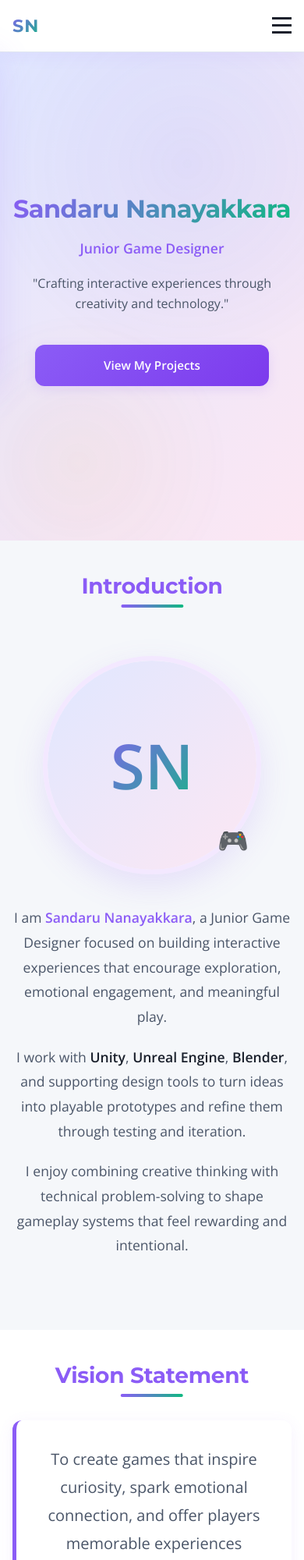
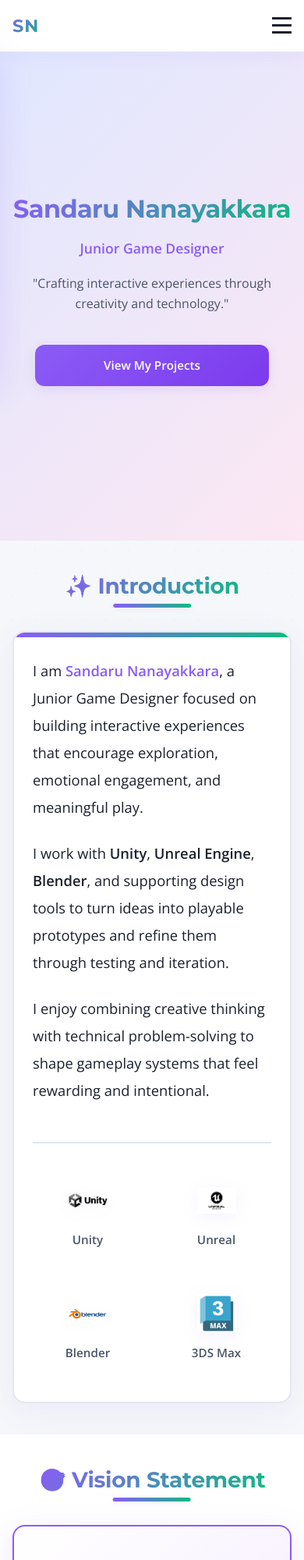
Before and after one commit to White-Rabbit-S/ePortfolio, a plain HTML site: page index.html in a window 390 px wide. Shown: the top 2000 px of the page at 78% size. Drawn offline with nearby package versions, Linux system fonts and the light colour scheme.

Commit message:
Add files via upload

```diff
--- a/assets/css/styles.css
+++ b/assets/css/styles.css
@@ -52,6 +52,26 @@ body {
     padding-top: 75px;
     -webkit-font-smoothing: antialiased;
     -moz-osx-font-smoothing: grayscale;
+    position: relative;
+}
+
+/* Subtle Dot Pattern Background */
+body::before {
+    content: '';
+    position: fixed;
+    top: 0;
+    left: 0;
+    width: 100%;
+    height: 100%;
+    background-image: radial-gradient(circle, rgba(139, 92, 246, 0.03) 1px, transparent 1px);
+    background-size: 30px 30px;
+    pointer-events: none;
+    z-index: 0;
+}
+
+body > * {
+    position: relative;
+    z-index: 1;
 }
 
 /* ====================================
@@ -265,28 +285,78 @@ a:hover {
     overflow: hidden;
 }
 
-.hero::before {
-    content: '';
+/* Floating Logos Background */
+.floating-logos {
     position: absolute;
-    width: 500px;
-    height: 500px;
-    background: radial-gradient(circle, rgba(99, 102, 241, 0.08) 0%, transparent 70%);
-    border-radius: 50%;
-    top: -100px;
-    right: -100px;
-    animation: pulse 4s ease-in-out infinite;
+    width: 100%;
+    height: 100%;
+    top: 0;
+    left: 0;
+    z-index: 0;
+    pointer-events: none;
 }
 
-.hero::after {
-    content: '';
+.float-logo {
     position: absolute;
-    width: 400px;
-    height: 400px;
-    background: radial-gradient(circle, rgba(245, 158, 11, 0.08) 0%, transparent 70%);
-    border-radius: 50%;
-    bottom: -100px;
-    left: -100px;
-    animation: pulse 5s ease-in-out infinite;
+    opacity: 0.08;
+    filter: grayscale(100%);
+    transition: all 0.3s ease;
+}
+
+.float-logo:hover {
+    opacity: 0.15;
+    filter: grayscale(0%);
+}
+
+.logo-1 {
+    width: 120px;
+    top: 15%;
+    left: 10%;
+    animation: float 6s ease-in-out infinite;
+}
+
+.logo-2 {
+    width: 100px;
+    top: 60%;
+    left: 8%;
+    animation: float 7s ease-in-out infinite 1s;
+}
+
+.logo-3 {
+    width: 90px;
+    top: 25%;
+    right: 12%;
+    animation: float 8s ease-in-out infinite 2s;
+}
+
+.logo-4 {
+    width: 110px;
+    top: 65%;
+    right: 15%;
+    animation: float 7.5s ease-in-out infinite 0.5s;
+}
+
+.logo-5 {
+    width: 95px;
+    top: 45%;
+    left: 5%;
+    animation: float 6.5s ease-in-out infinite 1.5s;
+}
+
+.logo-6 {
+    width: 85px;
+    top: 80%;
+    right: 8%;
+    animation: float 8.5s ease-in-out infinite 2.5s;
+}
+
+@keyframes float {
+    0%, 100% {
+        transform: translateY(0px) rotate(0deg);
+    }
+    50% {
+        transform: translateY(-20px) rotate(5deg);
+    }
 }
 
 @keyframes pulse {
@@ -303,6 +373,7 @@ a:hover {
 .hero-content {
     max-width: 800px;
     z-index: 1;
+    position: relative;
 }
 
 .hero h1 {
@@ -348,6 +419,11 @@ a:hover {
     display: inline-block;
     left: 50%;
     transform: translateX(-50%);
+    font-size: 2.8rem;
+    background: linear-gradient(135deg, var(--accent-primary), var(--highlight));
+    -webkit-background-clip: text;
+    -webkit-text-fill-color: transparent;
+    background-clip: text;
 }
 
 .section-title::after {
@@ -356,10 +432,11 @@ a:hover {
     bottom: -10px;
     left: 50%;
     transform: translateX(-50%);
-    width: 80px;
-    height: 4px;
+    width: 100px;
+    height: 5px;
     background: linear-gradient(90deg, var(--accent-primary), var(--highlight));
-    border-radius: 2px;
+    border-radius: 3px;
+    box-shadow: 0 2px 8px var(--shadow-light);
 }
 
 .section-alt {
@@ -367,51 +444,101 @@ a:hover {
 }
 
 /* ====================================
-   ABOUT SECTION
+   ABOUT / INTRO SECTION
    ==================================== */
-.about-container {
-    display: grid;
-    grid-template-columns: 1fr 2fr;
-    gap: 4rem;
-    align-items: center;
-    padding: 2rem 0;
+.intro-card {
+    background: var(--card-bg);
+    border-radius: 24px;
+    padding: 3rem;
+    box-shadow: 0 10px 40px var(--shadow-light);
+    border: 2px solid var(--border-color);
+    max-width: 900px;
+    margin: 0 auto;
+    position: relative;
+    overflow: hidden;
 }
 
-.about-image {
-    text-align: center;
+.intro-card::before {
+    content: '';
+    position: absolute;
+    top: 0;
+    left: 0;
+    width: 100%;
+    height: 6px;
+    background: linear-gradient(90deg, var(--accent-primary), var(--highlight));
 }
 
-.about-image img {
-    width: 280px;
-    height: 280px;
-    border-radius: 50%;
-    border: 6px solid var(--accent-secondary);
-    object-fit: cover;
-    box-shadow: 0 15px 40px var(--shadow-medium);
+.intro-card p {
+    font-size: 1.15rem;
+    line-height: 1.9;
+    margin-bottom: 1.5rem;
+    color: var(--text-primary);
+}
+
+/* Tool Icons Grid */
+.tool-icons {
+    display: grid;
+    grid-template-columns: repeat(auto-fit, minmax(120px, 1fr));
+    gap: 2rem;
+    margin-top: 3rem;
+    padding-top: 2rem;
+    border-top: 2px solid var(--border-color);
+}
+
+.tool-icon {
+    display: flex;
+    flex-direction: column;
+    align-items: center;
+    gap: 0.75rem;
+    transition: var(--transition);
+    padding: 1rem;
+    border-radius: 12px;
+}
+
+.tool-icon:hover {
+    background: var(--accent-secondary);
+    transform: translateY(-5px);
+}
+
+.tool-icon img {
+    width: 60px;
+    height: 60px;
+    object-fit: contain;
+    filter: drop-shadow(0 4px 10px var(--shadow-light));
     transition: var(--transition);
 }
 
-.about-image img:hover {
-    transform: scale(1.05);
-    box-shadow: 0 20px 50px var(--shadow-hover);
+.tool-icon:hover img {
+    transform: scale(1.1);
+    filter: drop-shadow(0 6px 15px var(--shadow-medium));
 }
 
-.about-text p {
-    font-size: 1.1rem;
-    line-height: 1.8;
+.tool-icon span {
+    font-size: 0.95rem;
+    font-weight: 600;
+    color: var(--text-secondary);
+    text-align: center;
 }
 
 /* ====================================
    VISION SECTION
    ==================================== */
 .vision-box {
-    background-color: var(--card-bg);
-    padding: 2rem;
-    border-left: 5px solid var(--accent-primary);
-    border-radius: 12px;
+    background: linear-gradient(135deg, var(--card-bg) 0%, var(--accent-secondary) 100%);
+    padding: 3rem;
+    border-radius: 24px;
     max-width: 900px;
     margin: 0 auto;
-    box-shadow: 0 4px 20px var(--shadow-light);
+    box-shadow: 0 10px 40px var(--shadow-medium);
+    position: relative;
+    border: 2px solid var(--accent-primary);
+    text-align: center;
+}
+
+.vision-icon {
+    font-size: 4rem;
+    margin-bottom: 1.5rem;
+    animation: pulse 3s ease-in-out infinite;
 }
 
 .vision-box h3 {
@@ -431,37 +558,73 @@ a:hover {
 
 .project-card {
     background-color: var(--card-bg);
-    border-radius: 16px;
+    border-radius: 20px;
     overflow: hidden;
     transition: var(--transition);
     box-shadow: 0 4px 20px var(--shadow-light);
-    border: 2px solid transparent;
+    border: 2px solid var(--border-color);
     height: 100%;
     display: flex;
     flex-direction: column;
+    position: relative;
+}
+
+.project-card::before {
+    content: '';
+    position: absolute;
+    top: 0;
+    left: 0;
+    width: 100%;
+    height: 4px;
+    background: linear-gradient(90deg, var(--accent-primary), var(--highlight));
+    opacity: 0;
+    transition: var(--transition);
+}
+
+.project-card:hover::before {
+    opacity: 1;
 }
 
 .project-card:hover {
-    transform: translateY(-12px);
+    transform: translateY(-12px) scale(1.02);
     box-shadow: 0 20px 50px var(--shadow-hover);
-    border: 2px solid var(--accent-primary);
+    border-color: var(--accent-primary);
 }
 
 .project-image {
     width: 100%;
-    height: 200px;
+    height: 220px;
     background: linear-gradient(135deg, var(--bg-gradient-start) 0%, var(--bg-gradient-end) 100%);
     display: flex;
     align-items: center;
     justify-content: center;
     color: var(--accent-primary);
     font-size: 3rem;
+    position: relative;
+    overflow: hidden;
+}
+
+.project-image::after {
+    content: '🔍';
+    position: absolute;
+    font-size: 2rem;
+    opacity: 0;
+    transition: var(--transition);
+}
+
+.project-card:hover .project-image::after {
+    opacity: 0.8;
 }
 
 .project-image img {
     width: 100%;
     height: 100%;
     object-fit: cover;
+    transition: var(--transition);
+}
+
+.project-card:hover .project-image img {
+    transform: scale(1.05);
 }
 
 .project-content {
@@ -932,6 +1095,15 @@ a:hover {
         padding: 3rem 1.5rem;
     }
 
+    /* Hide floating logos on mobile for cleaner look */
+    .floating-logos {
+        opacity: 0.03;
+    }
+
+    .float-logo {
+        width: 60px !important;
+    }
+
     .hero h1 {
         font-size: 2.5rem;
         margin-bottom: 1rem;
@@ -953,6 +1125,32 @@ a:hover {
     .section-title {
         font-size: 2rem;
         margin-bottom: 2.5rem;
+    }
+
+    /* Intro Card Mobile */
+    .intro-card {
+        padding: 2rem 1.5rem;
+        border-radius: 16px;
+    }
+
+    .tool-icons {
+        grid-template-columns: repeat(2, 1fr);
+        gap: 1.5rem;
+    }
+
+    .tool-icon img {
+        width: 50px;
+        height: 50px;
+    }
+
+    /* Vision Box Mobile */
+    .vision-box {
+        padding: 2rem 1.5rem;
+        border-radius: 16px;
+    }
+
+    .vision-icon {
+        font-size: 3rem;
     }
 
     .projects-grid {
--- a/index.html
+++ b/index.html
@@ -30,6 +30,15 @@
 
     <!-- Hero Section -->
     <section class="hero">
+        <!-- Floating Logo Background -->
+        <div class="floating-logos">
+            <img src="assets/images/Logo/Unity-Logo.png" alt="Unity" class="float-logo logo-1">
+            <img src="assets/images/Logo/unrealengine.png" alt="Unreal Engine" class="float-logo logo-2">
+            <img src="assets/images/Logo/Logo_Blender.svg.png" alt="Blender" class="float-logo logo-3">
+            <img src="assets/images/Logo/3ds-max-logo-png_seeklogo-482396.png" alt="3DS Max" class="float-logo logo-4">
+            <img src="assets/images/Logo/GitHub-Logo.png" alt="GitHub" class="float-logo logo-5">
+            <img src="assets/images/Logo/Steam_icon_logo.svg.png" alt="Steam" class="float-logo logo-6">
+        </div>
         <div class="hero-content">
             <h1>Sandaru Nanayakkara</h1>
             <p class="subtitle">Junior Game Designer</p>
@@ -40,30 +49,41 @@
 
     <!-- Introduction Section -->
     <section class="section">
-        <h2 class="section-title">Introduction</h2>
-        <div class="about-container">
-            <div class="about-image">
-                <!-- You can add your image here -->
-                <img src="assets/images/profile.jpg" alt="Sandaru Nanayakkara" onerror="this.style.display='none'">
-                <div style="width: 280px; height: 280px; border-radius: 50%; border: 6px solid #f3e8ff; background: linear-gradient(135deg, #e0e7ff 0%, #fce7f3 100%); display: flex; align-items: center; justify-content: center; font-size: 5rem; background-clip: padding-box; font-weight: 900; margin: 0 auto; box-shadow: 0 15px 40px rgba(139, 92, 246, 0.15); position: relative;">
-                    <span style="background: linear-gradient(135deg, #8b5cf6, #10b981); -webkit-background-clip: text; -webkit-text-fill-color: transparent; background-clip: text;">SN</span>
-                    <span style="position: absolute; bottom: 10px; right: 10px; font-size: 2rem;">🎮</span>
+        <h2 class="section-title">✨ Introduction</h2>
+        <div class="intro-card">
+            <p>I am <strong style="color: var(--accent-primary);">Sandaru Nanayakkara</strong>, a Junior Game Designer focused on building interactive experiences that encourage exploration, emotional engagement, and meaningful play.</p>
+
+            <p>I work with <strong>Unity</strong>, <strong>Unreal Engine</strong>, <strong>Blender</strong>, and supporting design tools to turn ideas into playable prototypes and refine them through testing and iteration.</p>
+
+            <p>I enjoy combining creative thinking with technical problem-solving to shape gameplay systems that feel rewarding and intentional.</p>
+
+            <!-- Tool Icons -->
+            <div class="tool-icons">
+                <div class="tool-icon">
+                    <img src="assets/images/Logo/Unity-Logo.png" alt="Unity">
+                    <span>Unity</span>
                 </div>
-            </div>
-            <div class="about-text">
-                <p>I am <strong style="color: var(--accent-primary);">Sandaru Nanayakkara</strong>, a Junior Game Designer focused on building interactive experiences that encourage exploration, emotional engagement, and meaningful play.</p>
-
-                <p>I work with <strong>Unity</strong>, <strong>Unreal Engine</strong>, <strong>Blender</strong>, and supporting design tools to turn ideas into playable prototypes and refine them through testing and iteration.</p>
-
-                <p>I enjoy combining creative thinking with technical problem-solving to shape gameplay systems that feel rewarding and intentional.</p>
+                <div class="tool-icon">
+                    <img src="assets/images/Logo/unrealengine.png" alt="Unreal">
+                    <span>Unreal</span>
+                </div>
+                <div class="tool-icon">
+                    <img src="assets/images/Logo/Logo_Blender.svg.png" alt="Blender">
+                    <span>Blender</span>
+                </div>
+                <div class="tool-icon">
+                    <img src="assets/images/Logo/3ds-max-logo-png_seeklogo-482396.png" alt="3DS Max">
+                    <span>3DS Max</span>
+                </div>
             </div>
         </div>
     </section>
 
     <!-- Vision Section -->
     <section class="section section-alt">
-        <h2 class="section-title">Vision Statement</h2>
+        <h2 class="section-title">🎯 Vision Statement</h2>
         <div class="vision-box">
+            <div class="vision-icon">💡</div>
             <p style="font-size: 1.25rem; line-height: 1.8; text-align: center;">To create games that inspire curiosity, spark emotional connection, and offer players memorable experiences through thoughtful design and immersive worlds.</p>
         </div>
     </section>
```
Also changed, not shown: projects.html (+8 -3 lines), assets/images/Logo/3ds-max-logo-png_seeklogo-482396.png (added), assets/images/Logo/GitHub-Logo.png (added), assets/images/Logo/Logo_Blender.svg.png (added), assets/images/Logo/Steam_icon_logo.svg.png (added), assets/images/Logo/Unity-Logo.png (added), assets/images/Logo/blender_community_badge_orange.png (added), assets/images/Logo/unrealengine.png (added).
